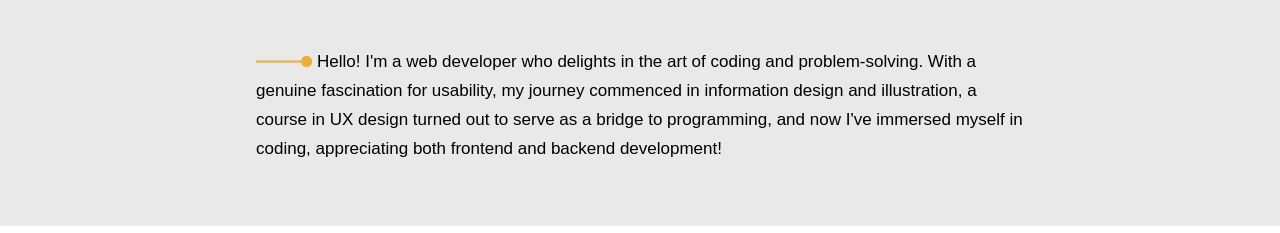
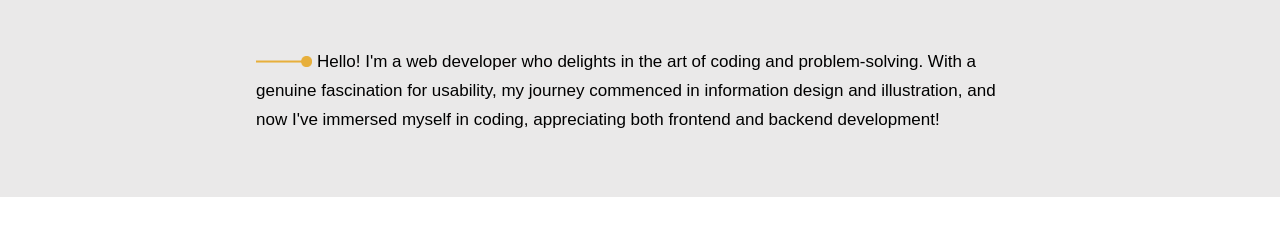
Before and after one commit to silvertejp89/Portfolio_2.0, a React (Create React App) app: page / in a window 1280 px wide. Shown: the part 522-755 px from the top of the page. Built offline with nearby package versions, Linux system fonts and the light colour scheme.

Commit message:
changed text

```diff
--- a/src/components/Presentation.js
+++ b/src/components/Presentation.js
@@ -15,8 +15,7 @@ const Presentation = () => {
           Illustrator. */}
           Hello! I'm a web developer who delights in the art of coding and
           problem-solving. With a genuine fascination for usability, my journey
-          commenced in information design and illustration, a course in UX
-          design turned out to serve as a bridge to programming, and now I've
+          commenced in information design and illustration, and now I've
           immersed myself in coding, appreciating both frontend and backend
           development!
         </p>
```
